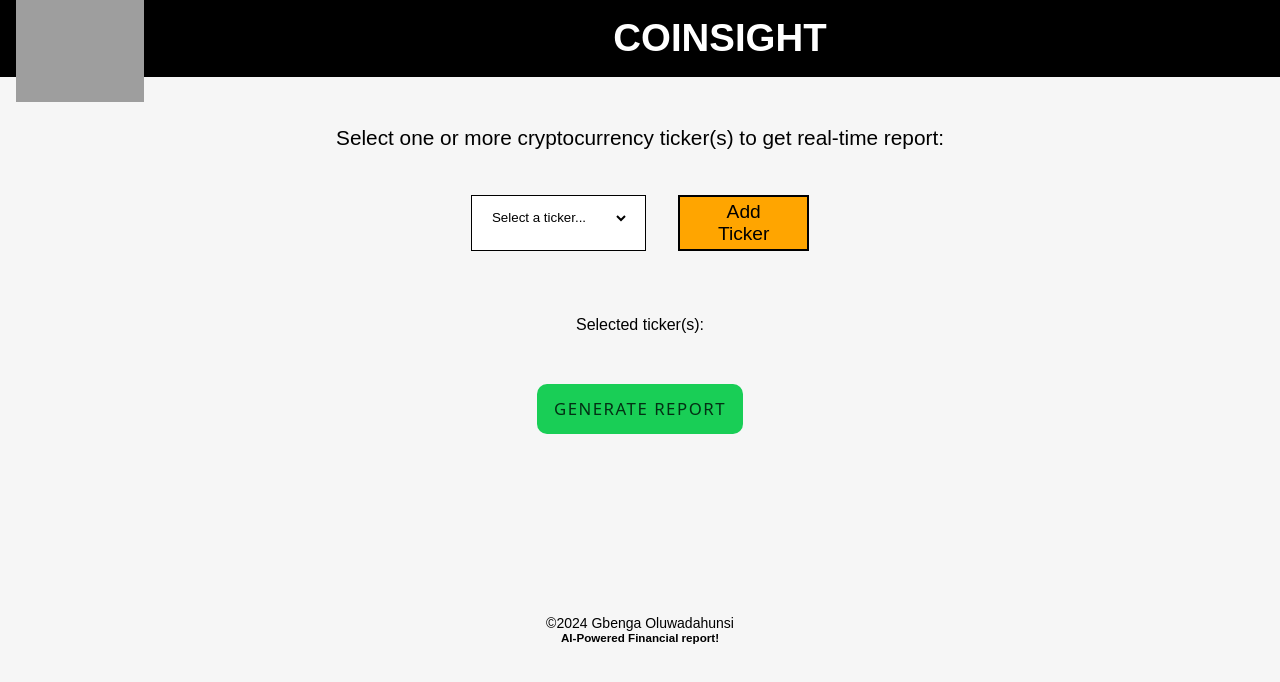
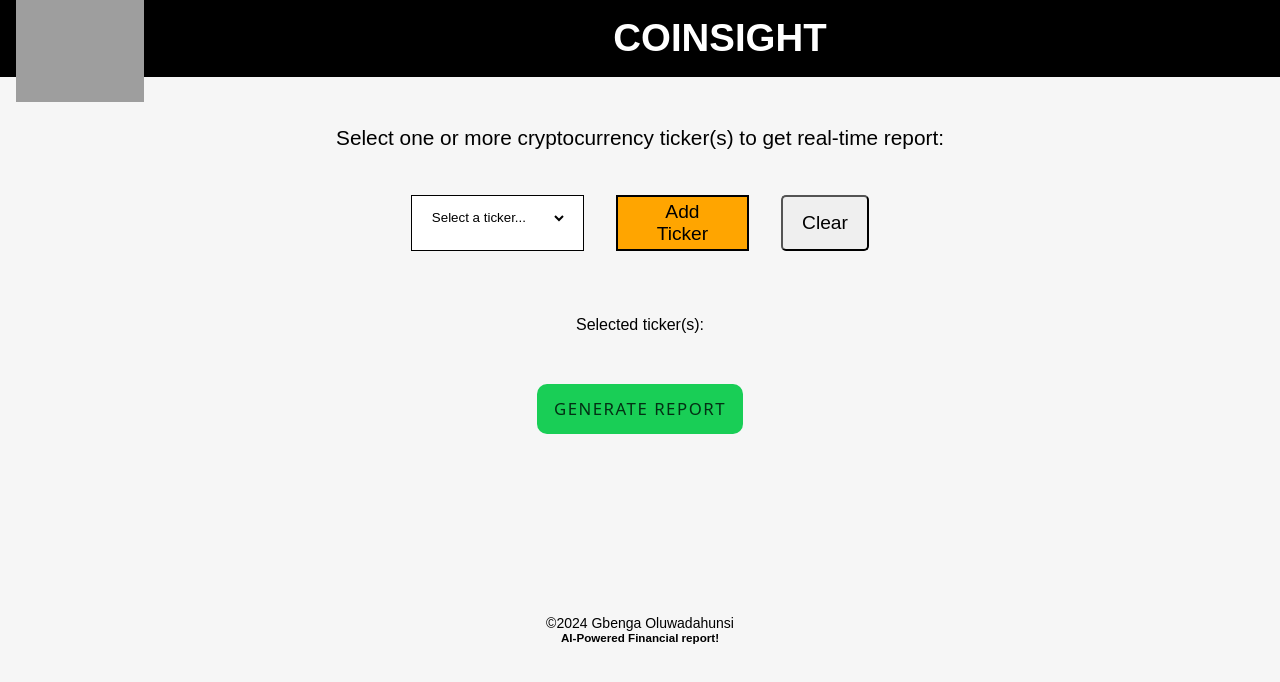
Before and after one commit to gbengaoluwadahunsi/coinSight, a React (Vite) app: page / in a window 1280 px wide. Shown: the top 682 px of the page. Built offline with nearby package versions, Linux system fonts and the light colour scheme; grey boxes are pictures that could not be loaded.

Commit message:
Add a clear ticker button

```diff
--- a/src/components/ActionPanel.jsx
+++ b/src/components/ActionPanel.jsx
@@ -35,6 +35,10 @@ const ActionPanel = ({ clicked, setReportPage, setClicked }) => {
     } else {
       alert("Please select a valid ticker that is not already selected.");
     }
+  };
+
+  const handleClearTickers = () => {
+    setTickersArr([]);
   };
 
   const handleGenerateReport = async () => {
@@ -148,6 +152,13 @@ const ActionPanel = ({ clicked, setReportPage, setClicked }) => {
               >
                 Add Ticker
               </button>
+              <button
+                className="clear-ticker-btn"
+                type="button"
+                onClick={handleClearTickers}
+              >
+                Clear
+              </button>
             </div>
           </form>
           <p className="ticker-choice-display">
--- a/src/index.css
+++ b/src/index.css
@@ -178,6 +178,24 @@ input[type="text"] {
 
 .add-ticker-svg {
   width: 14px;
+}
+
+.clear-ticker-btn{
+  display: flex;
+  width: 80%;
+  align-items: center;
+ border-radius: 5px;
+ box-shadow: #033014;
+  font-size: 1.2em;
+  padding: 0.2em 1em;
+  cursor: pointer;
+  flex-basis: 20%;
+
+}
+
+.clear-ticker-btn:hover {
+  background-color: #033014;
+  color: #fff;
 }
 
 .generate-report-btn {
@@ -507,5 +525,12 @@ footer {
   font-size: .9em;
 
 }
+.clear-ticker-btn
+ {
+  font-size: .9em;
+  padding : 0.8em;
+  border-radius: 5px;
 
 }
+
+}
```
